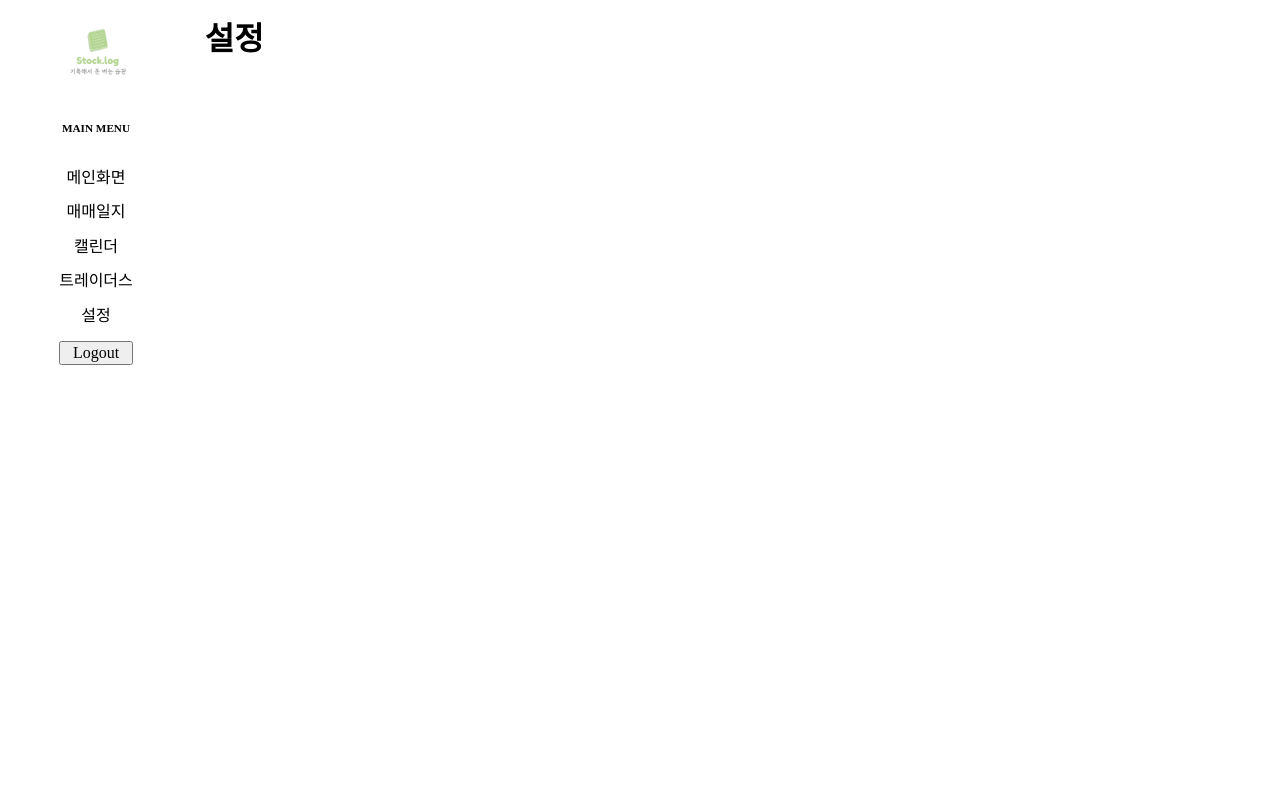
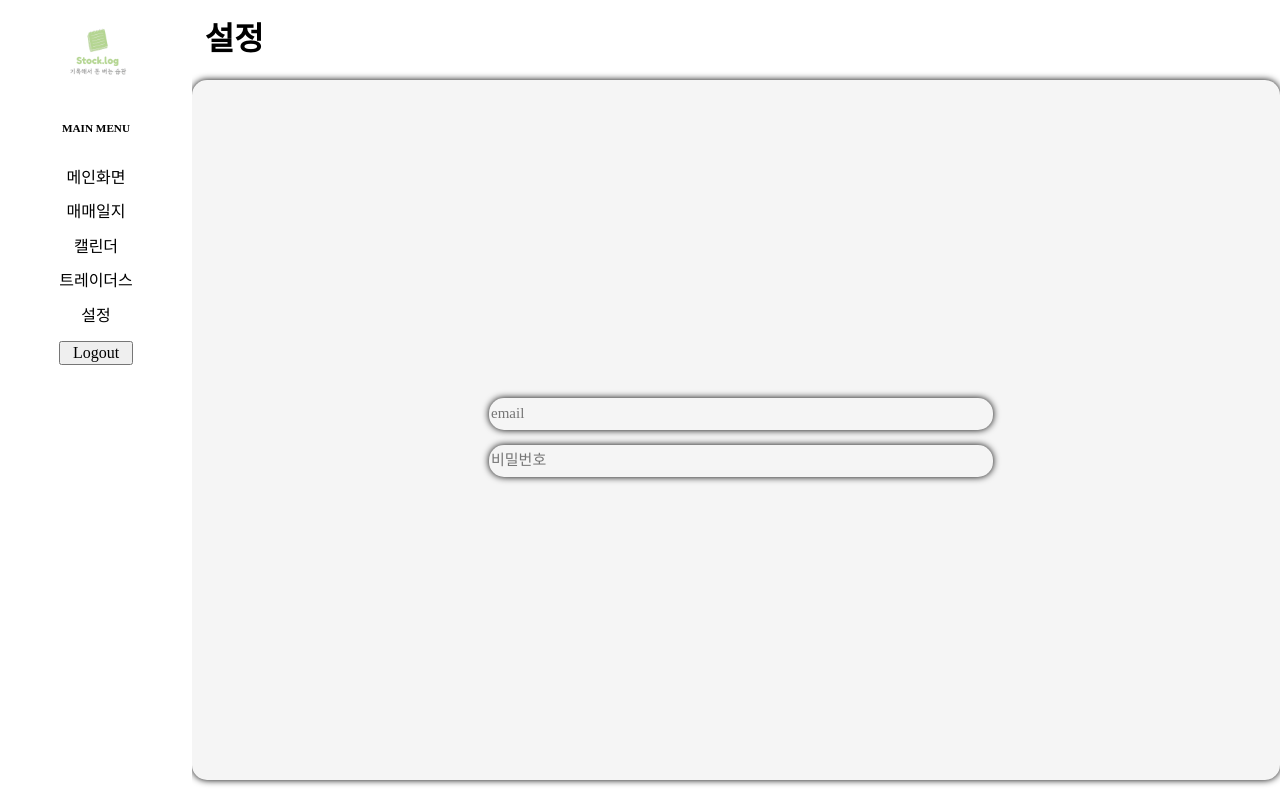
Before and after one commit to isac7722/Stock.log, a React (Create React App) app in the folder src/main/frontend/: page /settings in a window 1280 px wide. Built offline with nearby package versions, Linux system fonts and the light colour scheme.

Commit message:
featch setting front 진행중

```diff
--- /dev/null
+++ b/src/main/frontend/src/components/setting/SettingButton.js
@@ -0,0 +1,11 @@
+import '../../css/setting/Setting.css';
+
+const SettingButton = () => {
+    return(
+        <>
+
+        </>
+    )
+}
+
+export default SettingButton;
--- /dev/null
+++ b/src/main/frontend/src/components/setting/SettingInput.js
@@ -0,0 +1,11 @@
+import '../../css/setting/Setting.css';
+
+const SettingInput = ( { placeholder } ) => {
+    return(
+        <div class="form-floating mb-3">
+           <input type="email" className='settingEmailInput' placeholder={placeholder} disabled/>
+        </div>
+    )
+}
+
+export default SettingInput;
--- /dev/null
+++ b/src/main/frontend/src/css/setting/Setting.css
@@ -0,0 +1,29 @@
+
+.settingDiv{
+    display: flex;
+    justify-content: center;
+    align-items: center;
+    border-radius: 15px;
+    outline: none;
+    padding-left: 10px;
+    background-color: rgb(245, 245, 245);
+    box-shadow: 0px 0px 7px black;
+    height: 700px;
+    flex-direction: column;
+}
+
+.settingEmailInput{
+    width: 500px;
+    height: 30px;
+    font-size: 15px;
+    border: 0;
+    border-radius: 15px;
+    outline: none;
+    background-color: rgb(245, 245, 245);
+    box-shadow: 0px 0px 7px black;
+    margin-top: 3%;
+}
+
+.settingBtn{
+    background-color: #B5D692;
+}
--- a/src/main/frontend/src/pages/Settings.js
+++ b/src/main/frontend/src/pages/Settings.js
@@ -1,9 +1,20 @@
+import SettingButton from "../components/setting/SettingButton";
+import SettingInput from "../components/setting/SettingInput";
 
 const Settings = () => {
 
     return (
-        <>
-        </>
+        <div className="settingDiv">
+            <SettingInput
+                placeholder={"email"}
+           />
+            <SettingInput
+                placeholder={"비밀번호"}
+           />
+           <SettingButton
+                value={"비밀번호 변경"}
+           />
+        </div>
     )
 }
 export default Settings;
```
